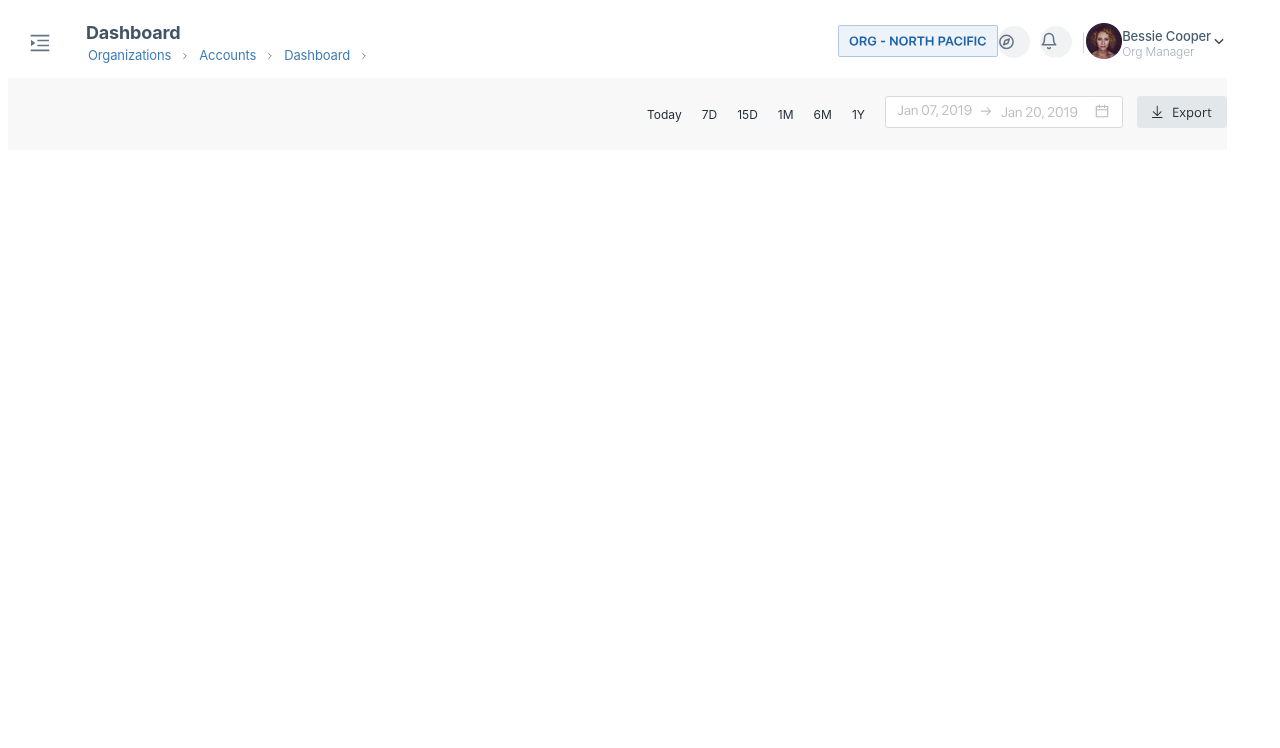
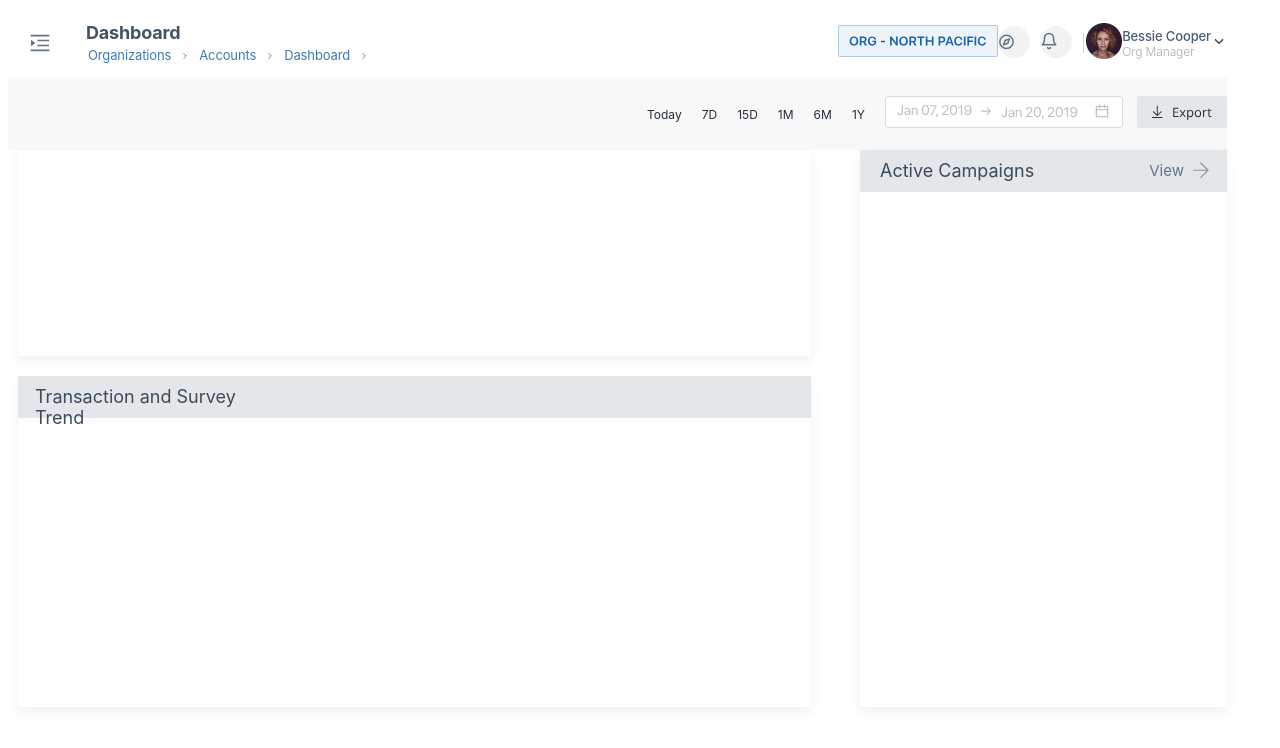
Before and after one commit to VishalGcod/FinalAssessment, a React (Create React App) app: page / in a window 1280 px wide. Shown: the top 748 px of the page. Built offline with nearby package versions, Linux system fonts and the light colour scheme.

Commit message:
pooja lap Final Assessment

```diff
--- a/src/App.js
+++ b/src/App.js
@@ -1,3 +1,4 @@
+import { BodyMain } from "./components/bodyMain";
 import { BreadcrumbHeader } from "./components/breadcrumbHeader";
 import { SecondHeader } from "./components/secondHeader";
 
@@ -6,6 +7,7 @@ function App() {
     <div className="App">
       <BreadcrumbHeader />
       <SecondHeader/>
+      <BodyMain/>
     </div>
   );
 }
--- /dev/null
+++ b/src/components/bodyMain.js
@@ -0,0 +1,56 @@
+import React from 'react'
+import { styled } from 'styled-components'
+import { BodyRectangleTop } from './bodyRectangle39';
+import { BodyRectangeBottom } from './bodyRectange2';
+import { SideCampaign } from './sideCampaign';
+
+export const RectangleTopStyle=styled.div`
+width: 793px;
+height: 206px;
+flex-shrink: 0;
+border-radius: 3px;
+background: #FFF;
+box-shadow: 0px 5px 10px 0px rgba(99, 116, 135, 0.10);
+`;
+export const RectangleBottomStyle=styled.div`
+width: 793px;
+height: 331px;
+flex-shrink: 0;
+border-radius: 3px;
+margin-top:20px;
+background: #FFF;
+box-shadow: 0px 5px 10px 0px rgba(99, 116, 135, 0.10);
+`;
+export const BodyLeft=styled.div`
+display:flex;
+flex-direction:column;
+margin-left:10px;
+`;
+
+export const AsideRight=styled.div`
+width: 367px;
+height: 557px;
+flex-shrink: 0;
+border-radius: 3px;
+background: #FFF;
+box-shadow: 0px 5px 10px 0px rgba(99, 116, 135, 0.10);
+`;
+export const Body=styled.div`
+display:flex;
+justify-content:space-between;
+width:1219px;
+`;
+
+export const BodyMain=()=> {
+  return (
+    <Body>
+        <BodyLeft>
+            <RectangleTopStyle></RectangleTopStyle>
+            <RectangleBottomStyle><BodyRectangeBottom/></RectangleBottomStyle>
+        </BodyLeft>
+        <AsideRight>
+        <SideCampaign/>
+        </AsideRight>
+    </Body>
+  )
+}
--- /dev/null
+++ b/src/components/bodyRectange2.js
@@ -0,0 +1,28 @@
+import React from "react";
+import { styled } from "styled-components";
+
+export const BottomBoxHead = styled.div`
+  width: 793px;
+  height: 42px;
+  flex-shrink: 0;
+  background-color: #E4E7EA;
+`;
+export const HeaderText = styled.div`
+width: 222px;
+color: #3A4A5B;
+font-family: SF Pro Display;
+font-size: 18px;
+font-style: normal;
+font-weight: 400;
+line-height: normal;
+padding-top:10px;
+padding-bottom:11px;
+padding-left:17px;
+`;
+export const BodyRectangeBottom = () => {
+  return (
+    <div>
+      <BottomBoxHead><HeaderText>Transaction and Survey Trend</HeaderText></BottomBoxHead>
+    </div>
+  );
+};
--- /dev/null
+++ b/src/components/bodyRectangle39.js
@@ -0,0 +1,9 @@
+import React from 'react'
+
+export const BodyRectangleTop=()=> {
+  return (
+    <div>
+
+    </div>
+  )
+}
--- /dev/null
+++ b/src/components/sideCampaign.js
@@ -0,0 +1,64 @@
+import React from "react";
+import { styled } from "styled-components";
+import Arrow from "../assets/Arrow.svg";
+
+export const AsideHeader = styled.div`
+  width: 367px;
+  height: 42px;
+  flex-shrink: 0;
+  background-color: #e4e7ea;
+  display:flex;
+  justify-content:space-between;
+  align-items:center;
+`;
+
+export const AsideHeaderText = styled.div`
+color: #3A4A5B;
+font-family: SF Pro Display;
+font-size: 18px;
+font-style: normal;
+font-weight: 400;
+line-height: normal;
+padding-top:10px;
+padding-bottom:11px;
+padding-left:20px;
+`;
+export const AsideHeaderView = styled.div`
+color: var(--grey-t-15, #637487);
+font-family: SF Pro Display;
+font-size: 15px;
+font-style: normal;
+font-weight: 400;
+line-height: normal;
+padding-top:11px;
+padding-bottom:13px;
+padding-left:28px;
+`;
+export const AsideViewDiv = styled.div`
+  display:flex;
+  justify-content:space-around;
+  align-items:center;
+width:30%;
+`;
+
+export const ArrowAside = styled.div`
+  padding-top:13px;
+padding-bottom:11px;
+padding-right:14px;
+`;
+
+export const SideCampaign = () => {
+  return (
+    <div>
+      <AsideHeader>
+        <AsideHeaderText>Active Campaigns</AsideHeaderText>
+        <AsideViewDiv>
+          <AsideHeaderView>View</AsideHeaderView>
+          <ArrowAside>
+            <img src={Arrow} alt="arrowPng"></img>
+          </ArrowAside>
+        </AsideViewDiv>
+      </AsideHeader>
+    </div>
+  );
+};
```
Also changed, not shown: src/assets/Arrow.svg (added).
